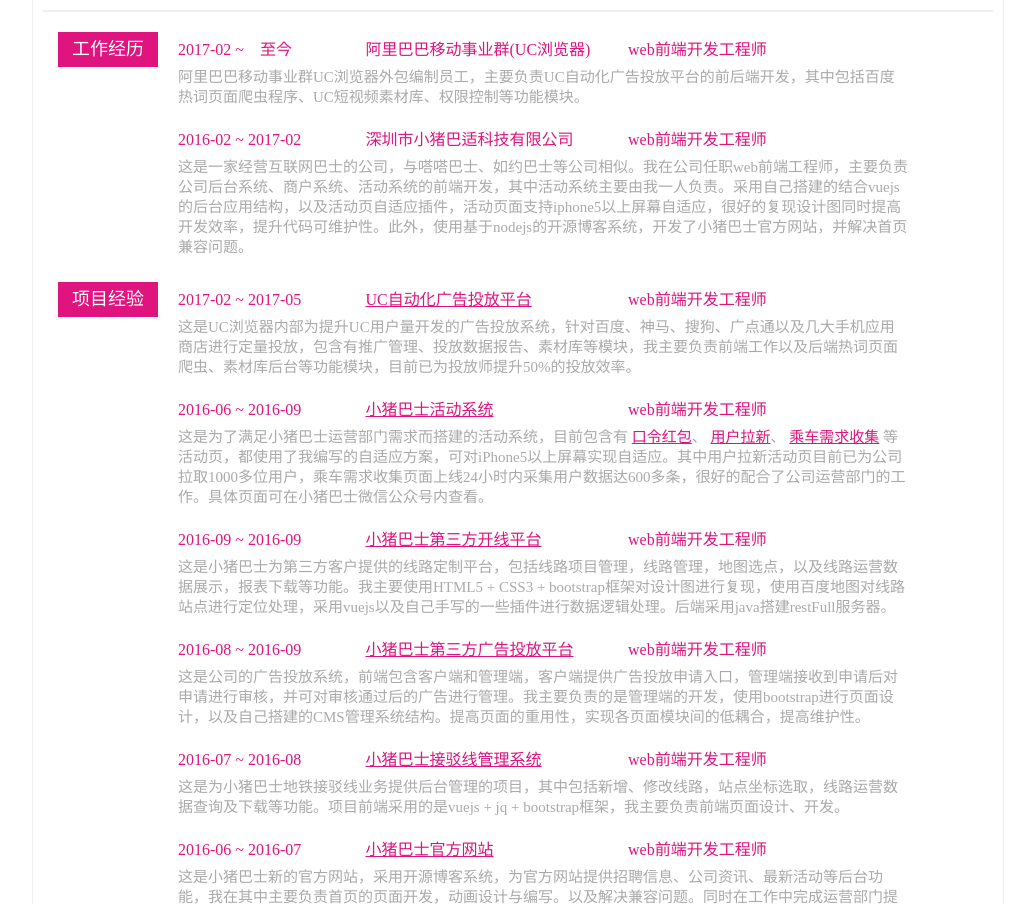
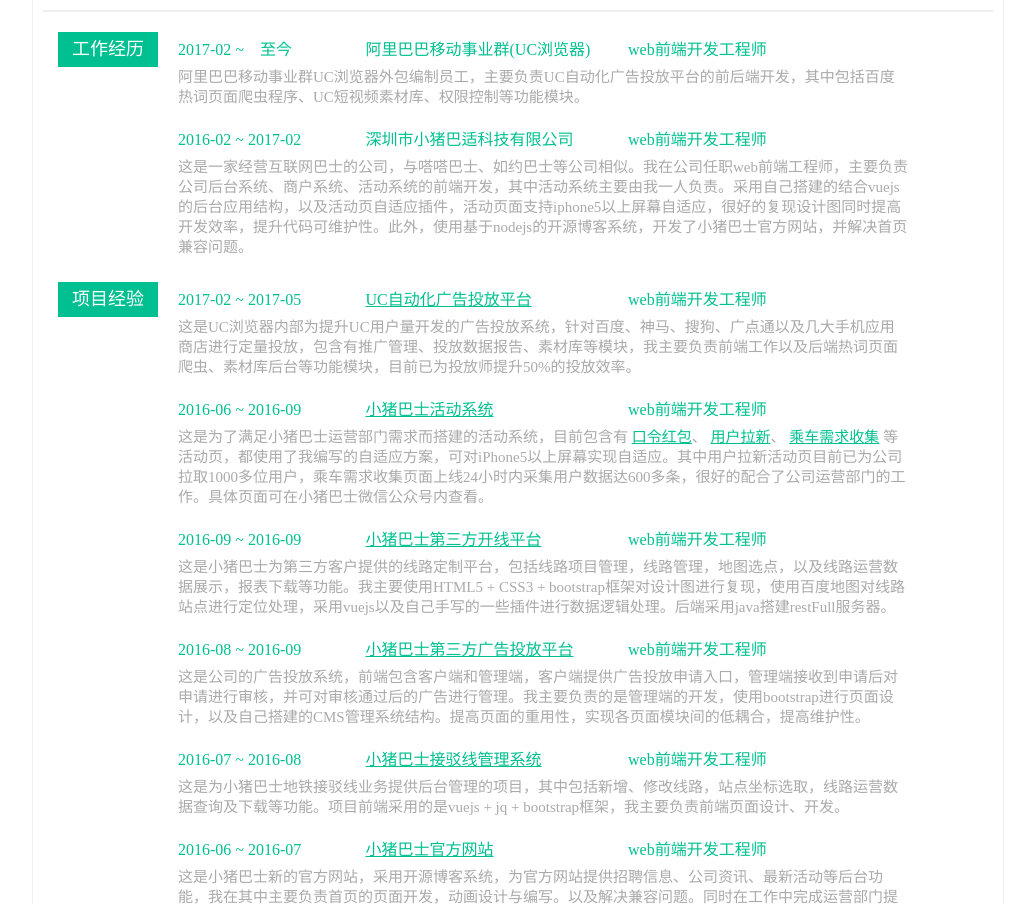
Before and after one commit to VelinYang/resume, a plain HTML site: page index.html in a window 1280 px wide. Shown: the part 196-1100 px from the top of the page, without its empty margins (122-1157 px from the left). Drawn offline with nearby package versions, Linux system fonts and the light colour scheme; a small style sheet from the web is missing.

Commit message:
Update index.html

```diff
--- a/index.html
+++ b/index.html
@@ -9,7 +9,7 @@
 		<meta name="keywords" content="">
 		<link rel="stylesheet" type="text/css" href="http://at.alicdn.com/t/font_1475729450_7329712.css">
 		<style type="text/less">
-			@base-color: #df147f;/*#00c091;*/
+			@base-color: #00c091;/*#df147f;#00c091;*/
 			body {
 				margin: 0;
 				border: 0;
```
